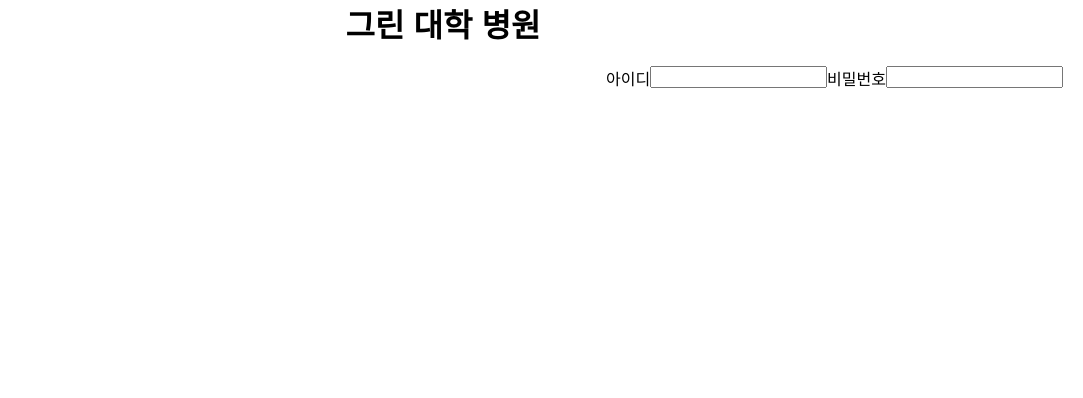
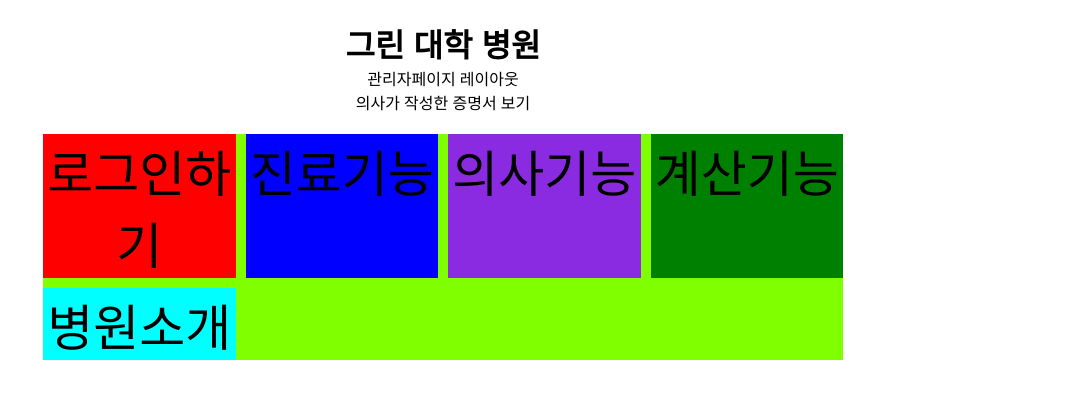
Before and after one commit to Comleamae/TeamProject1, a React (Create React App) app in the folder src/main/frontend/: page /admin/clinicList in a window 1280 px wide. Before the commit this address had no page. Shown: the top 398 px of the page, without its empty margins (197-1280 px from the left). Built offline with nearby package versions, Linux system fonts and the light colour scheme.

Commit message:
create one

```diff
--- a/src/main/frontend/src/App.css
+++ b/src/main/frontend/src/App.css
@@ -1,5 +1,8 @@
 .App {
+  display: flex;
+  flex-direction: column;
   text-align: center;
+  margin-top: 20px;
 }
 
 .login-main-div>ul{
@@ -8,3 +11,35 @@
   margin-top: 20px;
   margin-right: 20px;
 }
+.app-content-div{
+  margin: 0 auto;
+}
+
+.work-selector{
+  display: grid;
+  background-color: chartreuse;
+  margin: 0 auto;
+  width: 100vh;
+  grid-template-columns: repeat(4, 1fr);
+  gap: 10px;
+  font-size: 50px;
+  margin-top: 20px;
+}
+.work-selector>div:nth-child(1){
+  background-color: red;
+}
+.work-selector>div:nth-child(2){
+  background-color: blue;
+}
+.work-selector>div:nth-child(3){
+  background-color: blueviolet;
+}
+.work-selector>div:nth-child(4){
+  background-color: green;
+}
+.work-selector>div:nth-child(5){
+  background-color: aqua;
+}
+.work-selector span{
+  cursor: pointer;
+}
--- a/src/main/frontend/src/App.js
+++ b/src/main/frontend/src/App.js
@@ -1,39 +1,57 @@
 import './App.css';
-import { Route, Routes } from 'react-router-dom';
+import { Route, Routes, useNavigate } from 'react-router-dom';
 import './reset.css'
-import AdminLayout from '../src/pages/admin/AdminLayout'
-import UserLayout from '../src/pages/user/UserLayout'
+import UserLayout from './pages/user/UserLayout'
+import AdminLayout from './pages/admin/AdminLayout'
+import ClinicPrint from './pages/user/pjw/ClinicPrint';
+import ClinicList from './pages/admin/pjw/ClinicList';
 
 
 function App() {
 
+  const navigate = useNavigate()
+
   return (
     <div className="App">
       <h1>그린 대학 병원</h1>
-      <div className='login-main-div'>
-        <ul>
-          <li>아이디</li>
-          <li><input type='text' name='idData'/></li>
-          <li>비밀번호</li>
-          <li><input type='password' name='pwData'/></li>
-        </ul>
+
+
+
+      <div className='intro-div'>
+
       </div>
+
      <Routes>
       {/* 유저 페이지 */}
       <Route path='/user' element={<UserLayout/>}>
-        {/* <Route path='' element={}/> */}
+        <Route path='clinicPrint' element={<ClinicPrint/>}/>
       </Route>
 
       {/* 관리자 페이지 */}
       <Route path='/admin' element={<AdminLayout/>}>
-
+        <Route path='clinicList' element={<ClinicList/>}/>
       </Route>
 
-      {/*  */}
-      <Route>
+     </Routes>
 
-      </Route>
-     </Routes>
+     <div className='work-selector'>
+        <div>
+          로그인하기
+        </div>
+        <div>
+          <span onClick={navigate('/user/clinicPrint')}>진료기능</span>
+        </div>
+        <div>
+          <span onClick={navigate('/admin/cliniList')}>의사기능</span>
+        </div>
+        <div>
+          계산기능
+        </div>
+        <div>
+          병원소개
+        </div>
+      </div>
+
     </div>
   );
 }
--- a/src/main/frontend/src/pages/admin/AdminLayout.js
+++ b/src/main/frontend/src/pages/admin/AdminLayout.js
@@ -1,9 +1,11 @@
 import React from 'react'
+import { Outlet } from 'react-router-dom'
 
 const AdminLayout = () => {
   return (
     <div>
       관리자페이지 레이아웃
+      <Outlet/>
     </div>
   )
 }
--- /dev/null
+++ b/src/main/frontend/src/pages/admin/pjw/ClinicList.js
@@ -0,0 +1,11 @@
+import React from 'react'
+
+const ClinicList = () => {
+  return (
+    <div>
+      의사가 작성한 증명서 보기
+    </div>
+  )
+}
+
+export default ClinicList
--- a/src/main/frontend/src/pages/user/UserLayout.js
+++ b/src/main/frontend/src/pages/user/UserLayout.js
@@ -1,9 +1,11 @@
 import React from 'react'
+import { Outlet } from 'react-router-dom'
 
 const UserLayout = () => {
   return (
     <div>
       유저페이지 레이아웃
+      <Outlet/>
     </div>
   )
 }
--- /dev/null
+++ b/src/main/frontend/src/pages/user/pjw/ClinicPrint.css
@@ -0,0 +1,26 @@
+.app-content-div{
+  margin: 0 auto;
+}
+.print-table{
+  margin: 0 auto;
+  width: 80%;
+  margin-bottom: 20px;
+}
+.in-date-table{
+  margin: 20px auto;
+  width: 90%;
+
+}
+.in-date-table>tr>td{
+  padding: 10px;
+}
+.in-text-table{
+  margin: 20px auto;
+  width: 90%;
+}
+.in-text-table>tr>td{
+  padding: 10px;
+}
+.print-table>tr>td{
+  border: 1px solid black;
+}
--- /dev/null
+++ b/src/main/frontend/src/pages/user/pjw/ClinicPrint.js
@@ -0,0 +1,122 @@
+import React from 'react'
+import './ClinicPrint.css'
+
+const ClinicPrint = () => {
+
+  return (
+    <div className='app-content-div'>
+
+      <table className='print-table'>
+        <tr>
+          <td colSpan={6}>진료확인서</td>
+        </tr>
+        <tr>
+          <td>성명</td>
+          <td>박주원</td>
+          <td>성별</td>
+          <td>남</td>
+          <td>연령</td>
+          <td>30</td>
+        </tr>
+        <tr>
+          <td>주민등록번호</td>
+          <td colSpan={5}>940420-1********</td>
+        </tr>
+        <tr>
+          <td>주소</td>
+          <td colSpan={5}>울산광역시</td>
+        </tr>
+        <tr>
+          <td>병명</td>
+          <td colSpan={3}>코로나</td>
+          <td colSpan={2}>질병코드</td>
+        </tr>
+        <tr>
+          <td colSpan={6}>
+            <div>
+              <div>
+                <table className='in-date-table'>
+                  <tr>
+                    <td rowSpan={2}>입 원</td>
+                    <td colSpan={5}>년 월 일 부터</td>
+                  </tr>
+                  <tr>
+                    <td colSpan={5}>년 월 일까지( 일간)</td>
+                  </tr>
+                  <tr>
+                    <td rowSpan={3}>통 원</td>
+                    <td colSpan={5}>년 월 일까지( 일간)</td>
+                  </tr>
+                  <tr>
+                    <td colSpan={5}>년 월 일까지( 일간)</td>
+                  </tr>
+                  <tr>
+                    <td>총 일간</td>
+                  </tr>
+                </table>
+              </div>
+              <div>
+                <table>
+
+                </table>
+              </div>
+            </div>
+          </td>
+        </tr>
+        <tr>
+          <td rowSpan={3}>실 통원일자</td>
+          <td> :월</td>
+          <td colSpan={4}>:</td>
+        </tr>
+        <tr>
+          <td> :월</td>
+          <td colSpan={4}>:</td>
+        </tr>
+        <tr>
+          <td> :월</td>
+          <td colSpan={4}>:</td>
+        </tr>
+        <tr>
+          <td colSpan={6}>
+            <table className='in-text-table'>
+              <tr>
+                <td colSpan={6}>상기와 같이 진료 받았음을 확인함</td>
+              </tr>
+              <tr>
+                <td></td>
+                <td>발행일:</td>
+              </tr>
+              <tr>
+                <td>요양기관명:</td>
+                <td></td>
+              </tr>
+              <tr>
+                <td>주소:</td>
+                <td></td>
+              </tr>
+              <tr>
+                <td>의사 면허번호:</td>
+                <td></td>
+              </tr>
+              <tr>
+                <td>전문의면허번호:</td>
+                <td></td>
+              </tr>
+              <tr>
+                <td>원 장:</td>
+                <td></td>
+              </tr>
+              <tr>
+                <td>전화번호:</td>
+                <td></td>
+              </tr>
+            </table>
+          </td>
+        </tr>
+      </table>
+
+    </div>
+  )
+}
+
+export default ClinicPrint
```
